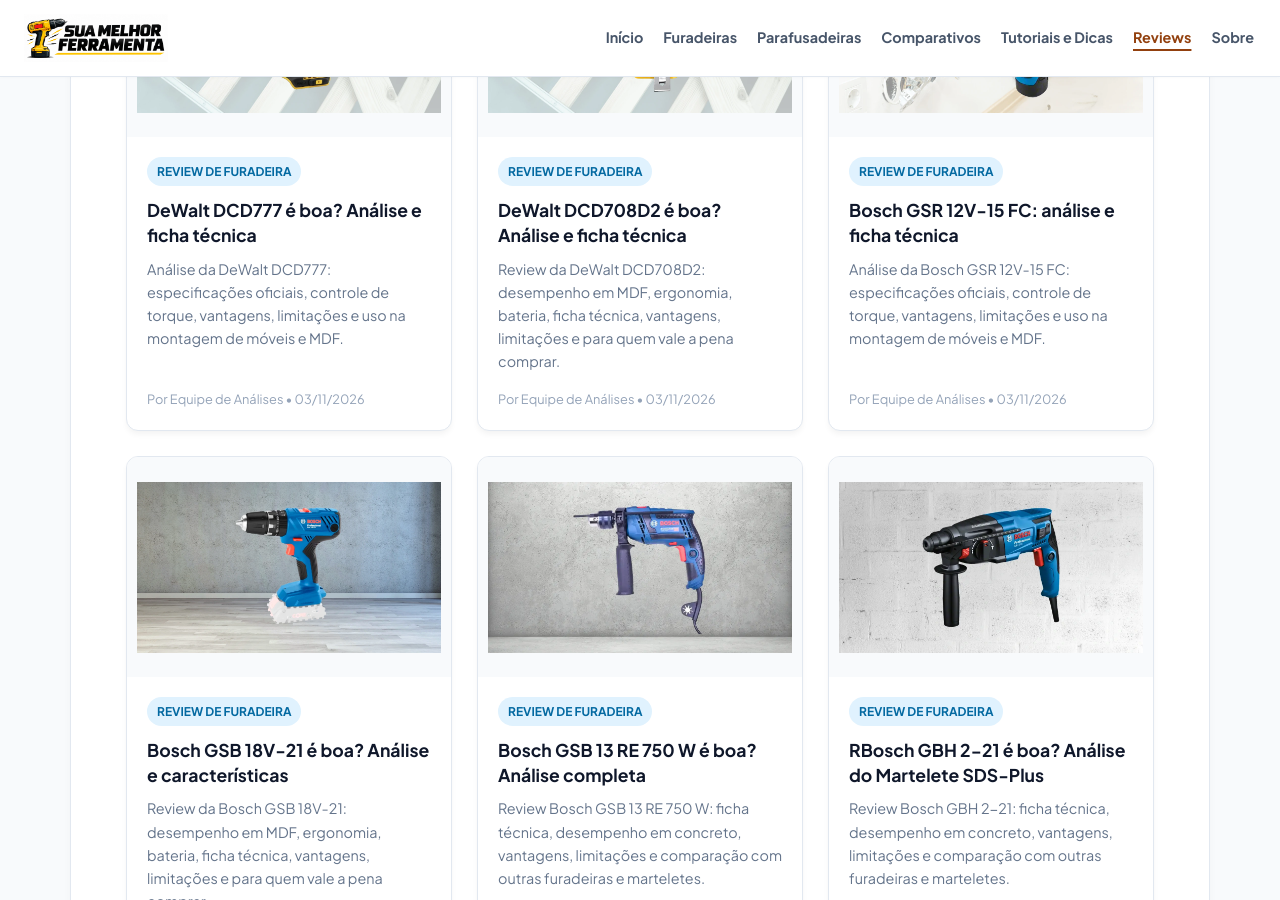
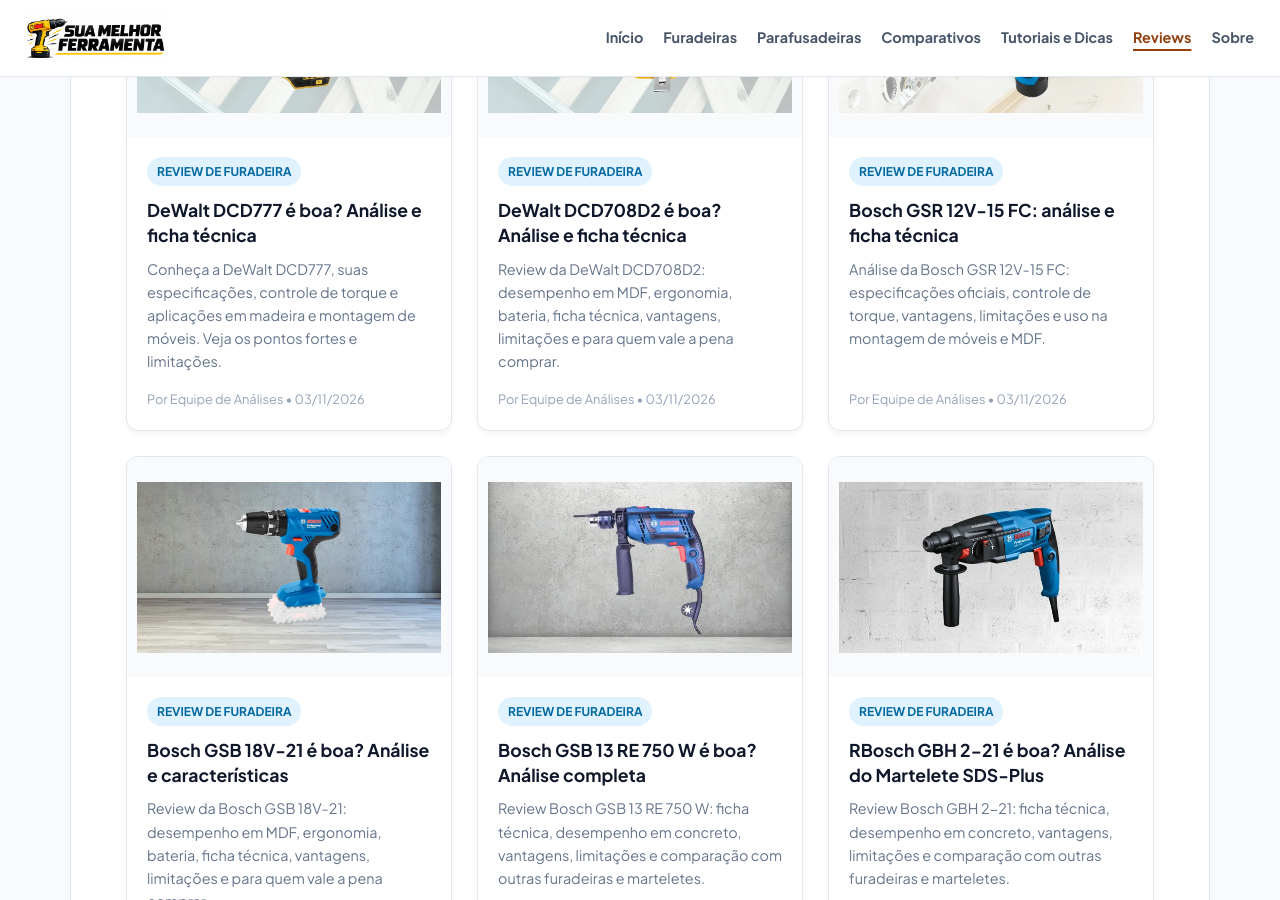
Before and after one commit to membroequipe/SiteReview, a Jekyll site: the page built from reviews/index.html, in a window 1280 px wide and 900 px high, scrolled down 3369 px. Built offline with Jekyll 4.4.1, drawn with Linux system fonts in a browser that asks for light colours.

Commit message:
Update 2026-11-03-review-dewalt-dcd777.md

```diff
--- a/_posts/2026-11-03-review-dewalt-dcd777.md
+++ b/_posts/2026-11-03-review-dewalt-dcd777.md
@@ -3,7 +3,7 @@
 title: "DeWalt DCD777 é boa? Análise e ficha técnica"
 marca: "DeWalt"
 modelo: "DeWalt DCD777"
-description: "Análise da DeWalt DCD777: especificações oficiais, controle de torque, vantagens, limitações e uso na montagem de móveis e MDF."
+description: "Conheça a DeWalt DCD777, suas especificações, controle de torque e aplicações em madeira e montagem de móveis. Veja os pontos fortes e limitações."
 slug: "review-dewalt-dcd777"
 categories: [furadeiras, reviews]
 produto_id: dewalt_dcd777
```
